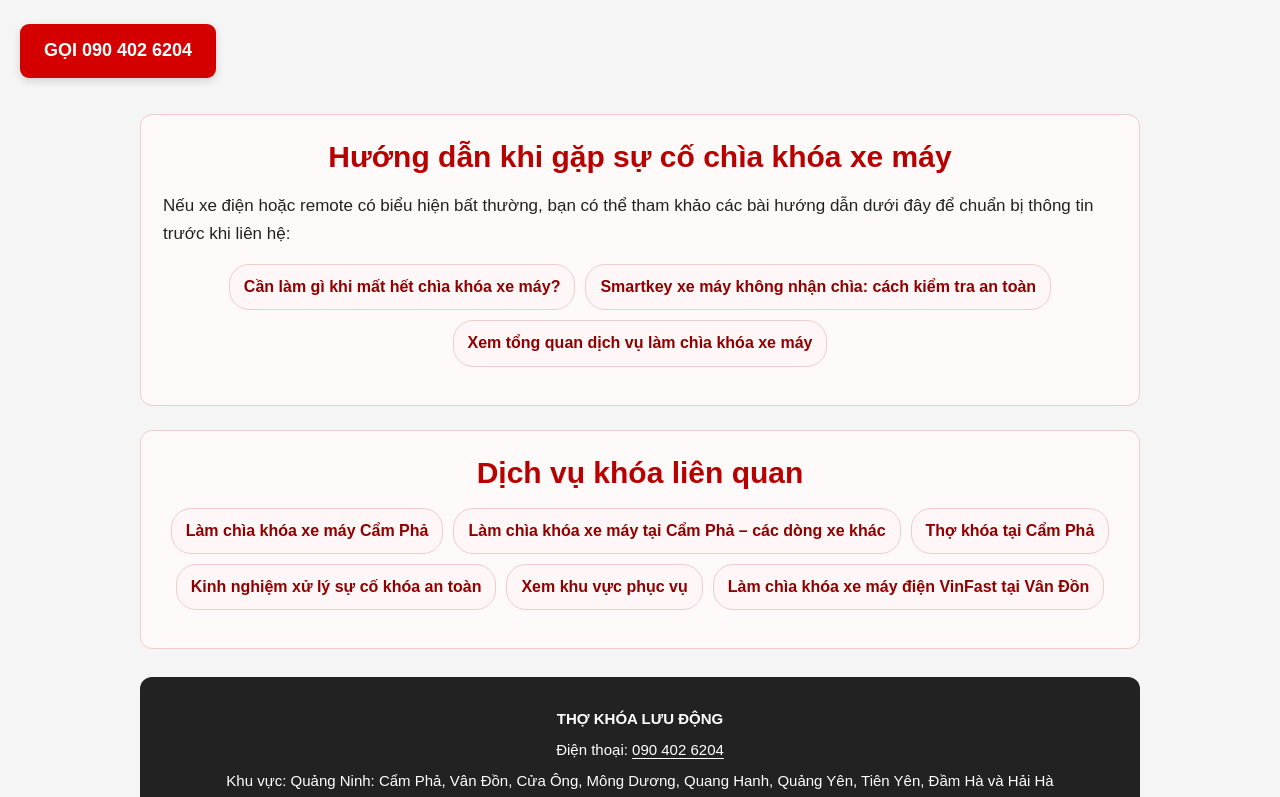
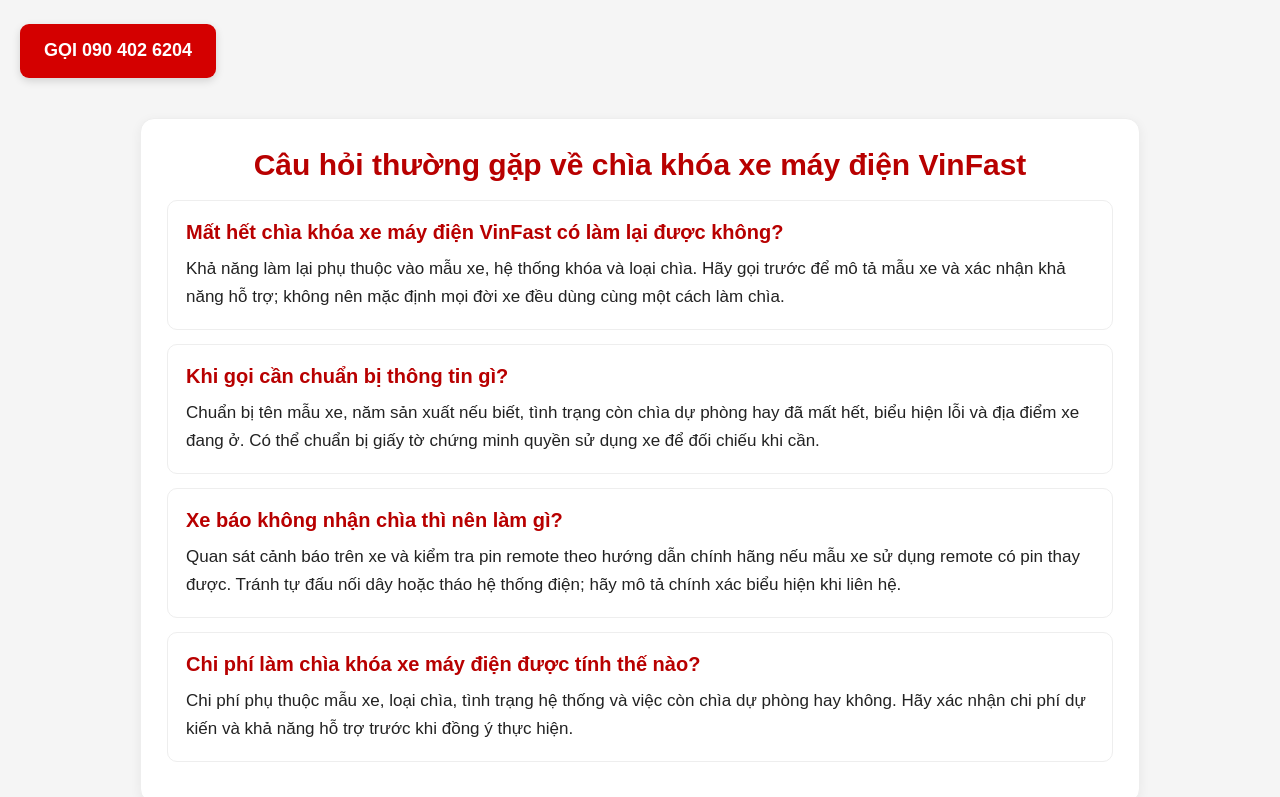
Before and after one commit to autokey8386-lang/tho-khoa-luu-dong, a plain HTML site: page lam-chia-khoa-xe-may-dien-vinfast-cam-pha.html in a window 1280 px wide. Shown: the part 2650-3447 px from the top of the page. Drawn offline with Linux system fonts and the light colour scheme.

Commit message:
Show VinFast motorcycle FAQ matching structured data

```diff
--- a/lam-chia-khoa-xe-may-dien-vinfast-cam-pha.html
+++ b/lam-chia-khoa-xe-may-dien-vinfast-cam-pha.html
@@ -163,7 +163,14 @@
         <p>Gọi trước để trao đổi thông tin xe và xác nhận dịch vụ phù hợp. Các khu vực xa Cẩm Phả cần kiểm tra lịch và khả năng di chuyển trước khi chờ thợ.</p>
         <a href="tel:0904026204" class="call-button">GỌI 090 402 6204</a>
 
-        <section class="related-areas" aria-label="Hướng dẫn sự cố chìa khóa xe máy">
+        <section class="why-choose-us" aria-labelledby="faq-vinfast-cp">
+<h2 id="faq-vinfast-cp">Câu hỏi thường gặp về chìa khóa xe máy điện VinFast</h2>
+<div class="why-item"><h3>Mất hết chìa khóa xe máy điện VinFast có làm lại được không?</h3><p>Khả năng làm lại phụ thuộc vào mẫu xe, hệ thống khóa và loại chìa. Hãy gọi trước để mô tả mẫu xe và xác nhận khả năng hỗ trợ; không nên mặc định mọi đời xe đều dùng cùng một cách làm chìa.</p></div>
+<div class="why-item"><h3>Khi gọi cần chuẩn bị thông tin gì?</h3><p>Chuẩn bị tên mẫu xe, năm sản xuất nếu biết, tình trạng còn chìa dự phòng hay đã mất hết, biểu hiện lỗi và địa điểm xe đang ở. Có thể chuẩn bị giấy tờ chứng minh quyền sử dụng xe để đối chiếu khi cần.</p></div>
+<div class="why-item"><h3>Xe báo không nhận chìa thì nên làm gì?</h3><p>Quan sát cảnh báo trên xe và kiểm tra pin remote theo hướng dẫn chính hãng nếu mẫu xe sử dụng remote có pin thay được. Tránh tự đấu nối dây hoặc tháo hệ thống điện; hãy mô tả chính xác biểu hiện khi liên hệ.</p></div>
+<div class="why-item"><h3>Chi phí làm chìa khóa xe máy điện được tính thế nào?</h3><p>Chi phí phụ thuộc mẫu xe, loại chìa, tình trạng hệ thống và việc còn chìa dự phòng hay không. Hãy xác nhận chi phí dự kiến và khả năng hỗ trợ trước khi đồng ý thực hiện.</p></div>
+</section>
+<section class="related-areas" aria-label="Hướng dẫn sự cố chìa khóa xe máy">
 <h2>Hướng dẫn khi gặp sự cố chìa khóa xe máy</h2>
 <p>Nếu xe điện hoặc remote có biểu hiện bất thường, bạn có thể tham khảo các bài hướng dẫn dưới đây để chuẩn bị thông tin trước khi liên hệ:</p>
 <ul class="area-list">
```
